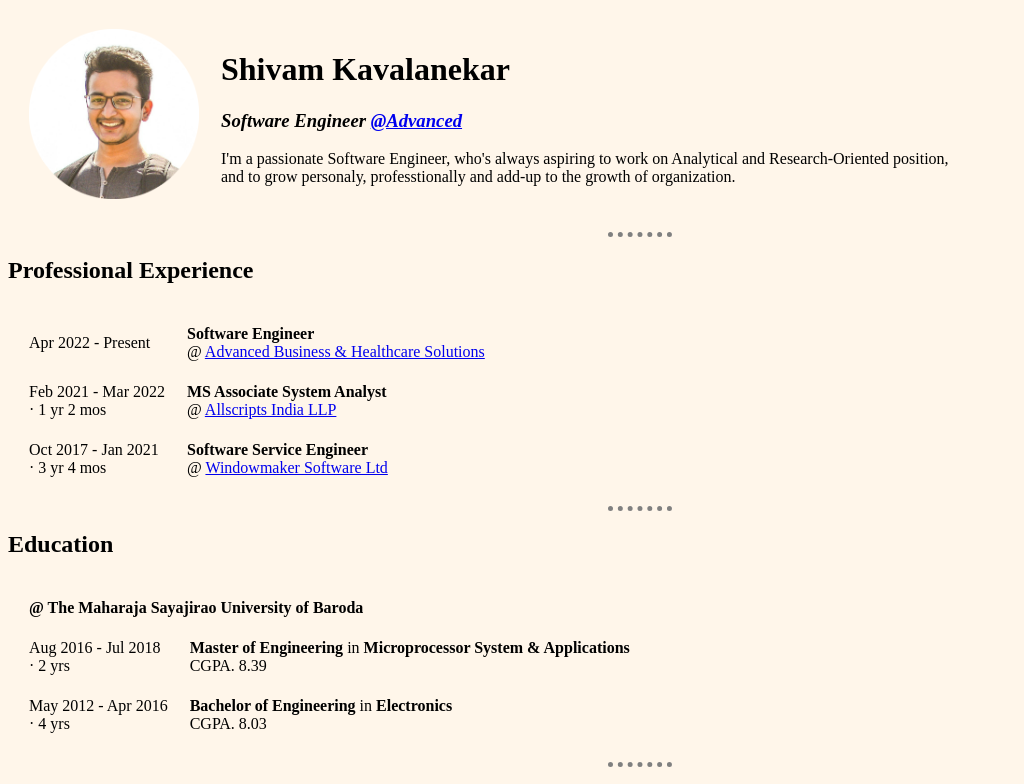
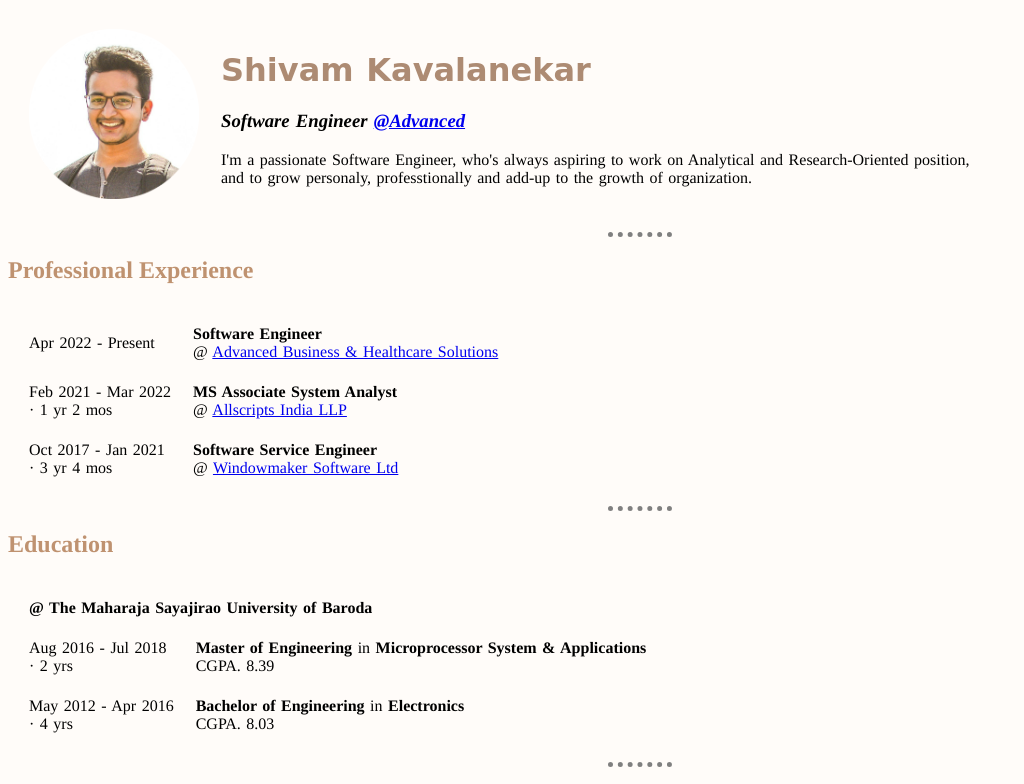
Before and after one commit to Shivamk94/resume, a plain HTML site: page index.html in a window 1280 px wide. Shown: the top 784 px of the page, without its empty margins (0-1024 px from the left). Drawn offline with Linux system fonts and the light colour scheme.

Commit message:
004 - Updated styles to External CSS and added link to all HTML files

```diff
--- /dev/null
+++ b/css/styles.css
@@ -0,0 +1,25 @@
+body {
+    background-color: #FFF6EA40;
+}
+
+hr {
+    border-style: dotted none none;
+    border-color: grey;
+    border-width: 5px;
+    width: 5%;
+}
+
+h1 {
+    color: #AD8B73FF;
+    font-family: 'Lucida Handwriting', cursive;
+}
+
+h2 {
+    color: #BF9270FF;
+    font-family: ubuntu, Times, serif;
+}
+
+td {
+    font-family: ubuntu, Times, serif;
+    word-spacing: 1.5px;
+}
--- a/index.html
+++ b/index.html
@@ -5,19 +5,7 @@
     <meta http-equiv="X-UA-Compatible" content="IE=edge">
     <meta name="viewport" content="width=device-width, initial-scale=1.0">
     <title>😎 Shivam Kavalanekar</title>
-
-    <style>
-        body {
-            background-color: #FFF6EAFF;
-        }
-        hr {
-            border-style: dotted none none;
-            border-color: grey;
-            border-width: 5px;
-            width: 5%;
-        }
-    </style>
-
+    <link rel="stylesheet" href="css/styles.css">
 </head>
 <body>
     <table cellspacing = "20">
```
Also changed, not shown: Contact me.html (+2 -1 lines).
